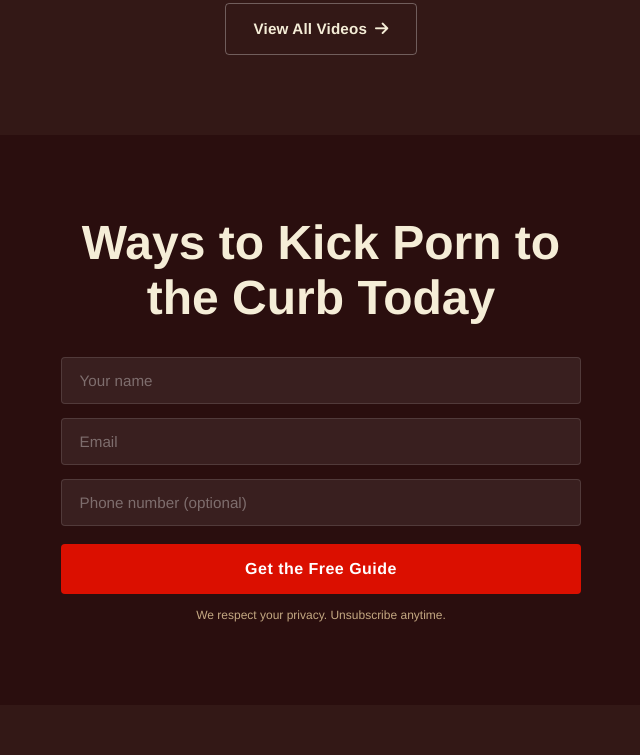
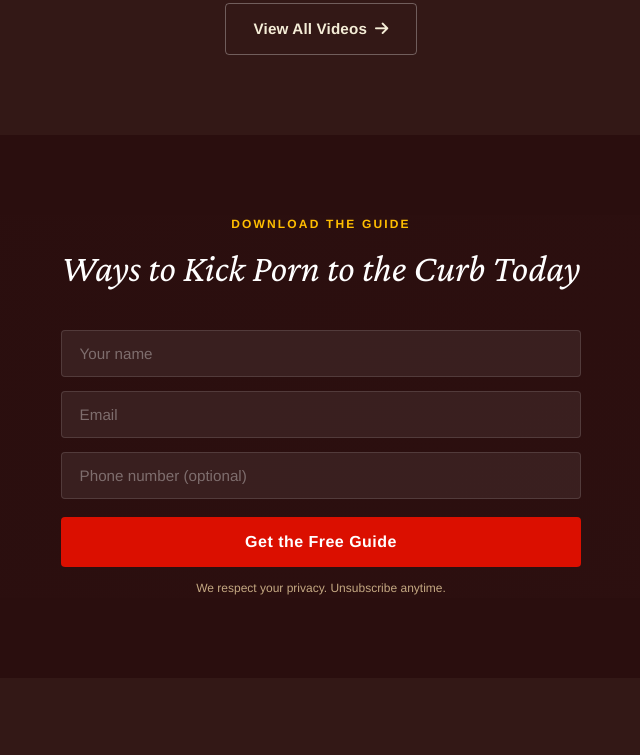
Before and after one commit to everaccdev/pornlies, an Astro site: page / in a window 1280 px wide. Shown: the part 2737-3492 px from the top of the page, without its empty margins (319-959 px from the left). Built offline with nearby package versions, Linux system fonts and the light colour scheme; Astro itself is replaced by a stand-in of ours; a web font is replaced by a local one.

Commit message:
Section css change homepage

```diff
--- a/src/pages/index.astro
+++ b/src/pages/index.astro
@@ -90,12 +90,15 @@ const lies = [
     </div>
   </section>
 
-  <!-- ── Download Guide form ───────────────────────────────────────────── -->
-  <section class="section section--dark" id="download" aria-labelledby="guide-heading">
-    <div class="container" style="max-width: 600px;">
-      <div class="text-center">
-        <h2 id="guide-heading" style="margin-bottom: 2rem;">Ways to Kick Porn to the Curb Today</h2>
-        <LeadForm id="guide-form" submitLabel="Get the Free Guide" />
+   <!-- Guide download CTA -->
+  <section class="section  section--dark" aria-labelledby="videos-guide">
+    <div class="container">
+      <div class="cta-block">
+        <p class="cta-block__eyebrow">Download the Guide</p>
+        <h2 class="cta-block__title" id="videos-guide">
+          Ways to Kick Porn to the Curb Today
+        </h2>
+        <LeadForm id="videos-guide-form" submitLabel="Get the Free Guide" />
       </div>
     </div>
   </section>
```
Also changed, not shown: 1 other file.
